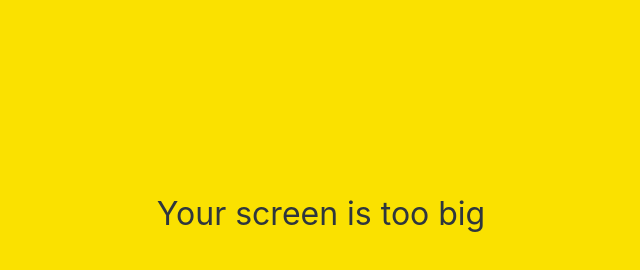
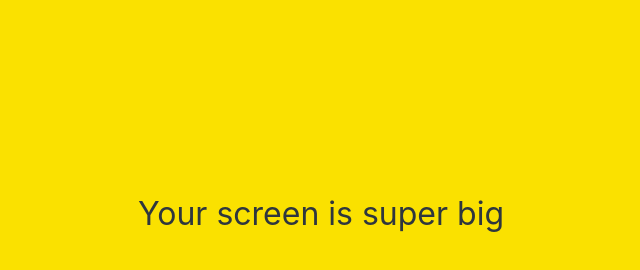
Before and after one commit to pppforte/kokoa-clone-2020, a plain HTML site: page find.html in a window 1280 px wide. Shown: the part 186-456 px from the top of the page, without its empty margins (319-959 px from the left). Drawn offline with Linux system fonts and the light colour scheme.

Commit message:
too -> super

```diff
--- a/find.html
+++ b/find.html
@@ -108,7 +108,7 @@
       </ul>
     </nav>
     <div id="no-mobile">
-      <span>Your screen is too big </span>
+      <span>Your screen is super big </span>
     </div>
     <script
       src="https://kit.fontawesome.com/d064fa3b9f.js"
```
Also changed, not shown: friends.html (+1 -1 lines), index.html (+1 -1 lines).
